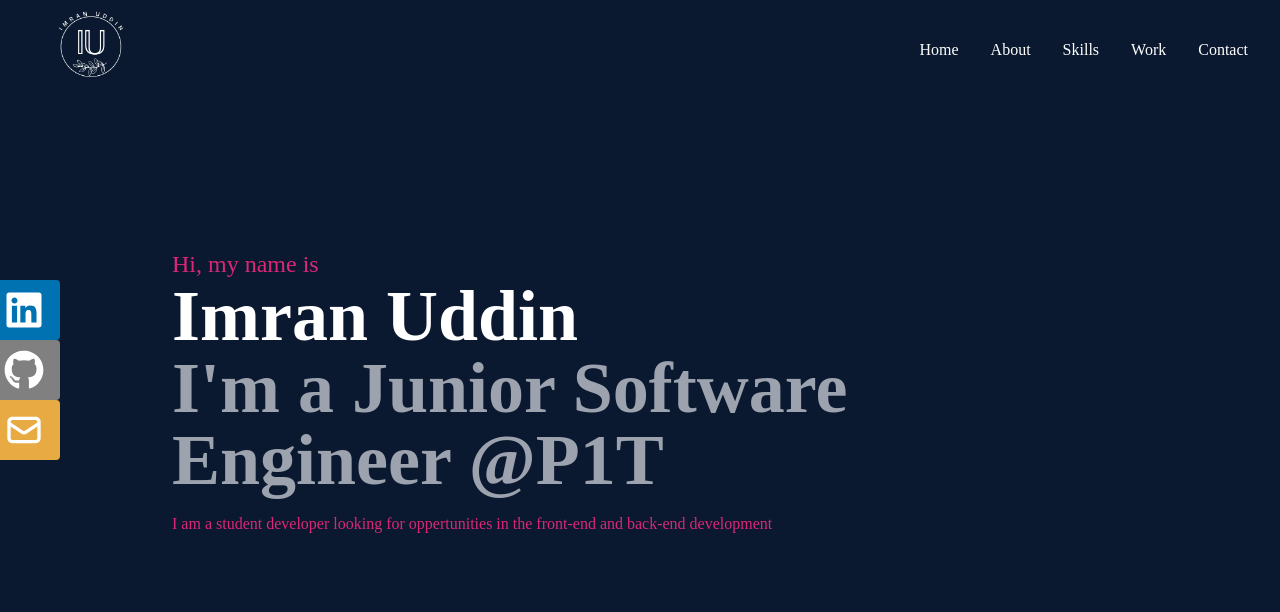
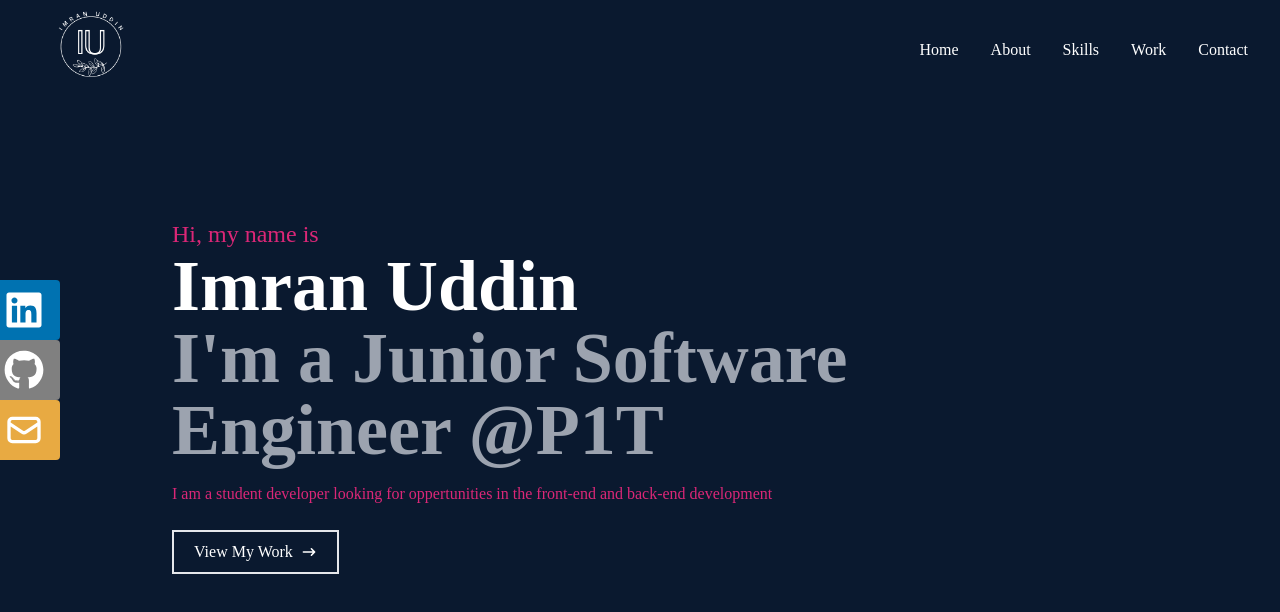
Before and after one commit to imzuddin/personal, a React (Create React App) app: page / in a window 1280 px wide. Shown: the top 612 px of the page. Built offline with nearby package versions, Linux system fonts and the light colour scheme; the HTML template or start-up script is replaced by a standard one.

Commit message:
finished home component

```diff
--- a/src/components/Home.jsx
+++ b/src/components/Home.jsx
@@ -1,18 +1,26 @@
 import React from 'react'
-import {HiArrowNarrowRight, HIArrowNarrowRight} from 'react-icons/hi'
+import {HiArrowNarrowRight} from 'react-icons/hi'
 
 const Home = () => {
   return (
     <div name="home" className='w-full h-screen bg-[#0a192f]'>
-        <div className='max-w-[1000px] mx-auto px-8 flex flex-col justify-center h-full'>
+        <div className='max-w-[1000px] mx-auto px-8  flex flex-col justify-center h-full'>
           <p className='text-2xl text-pink-600'> Hi, my name is </p>
           <h1 className='text-4xl font-bold text-white sm:text-7xl'> Imran Uddin </h1>
           <h2 className='text-4xl font-bold text-gray-400 sm:text-7xl'> I'm a Junior Software Engineer @P1T</h2>
           <p className='text-pink-600 py-4 max-w-[700]'> I am a student developer looking for oppertunities in the front-end and back-end development </p>
+          <div>
+            <button className='flex items-center px-5 py-2 my-2 text-white border-2 group hover:bg-pink-600' >
+              View My Work
+              <span className='duration-200 group-hover:rotate-90'>
+                <HiArrowNarrowRight className='ml-2'/>
+              </span>
+
+            </button>
+          </div>
+
         </div>
-        {/* <div>
-          <button className='text-black'> </button>
-        </div> */}
+
 
     </div>
   )
```
